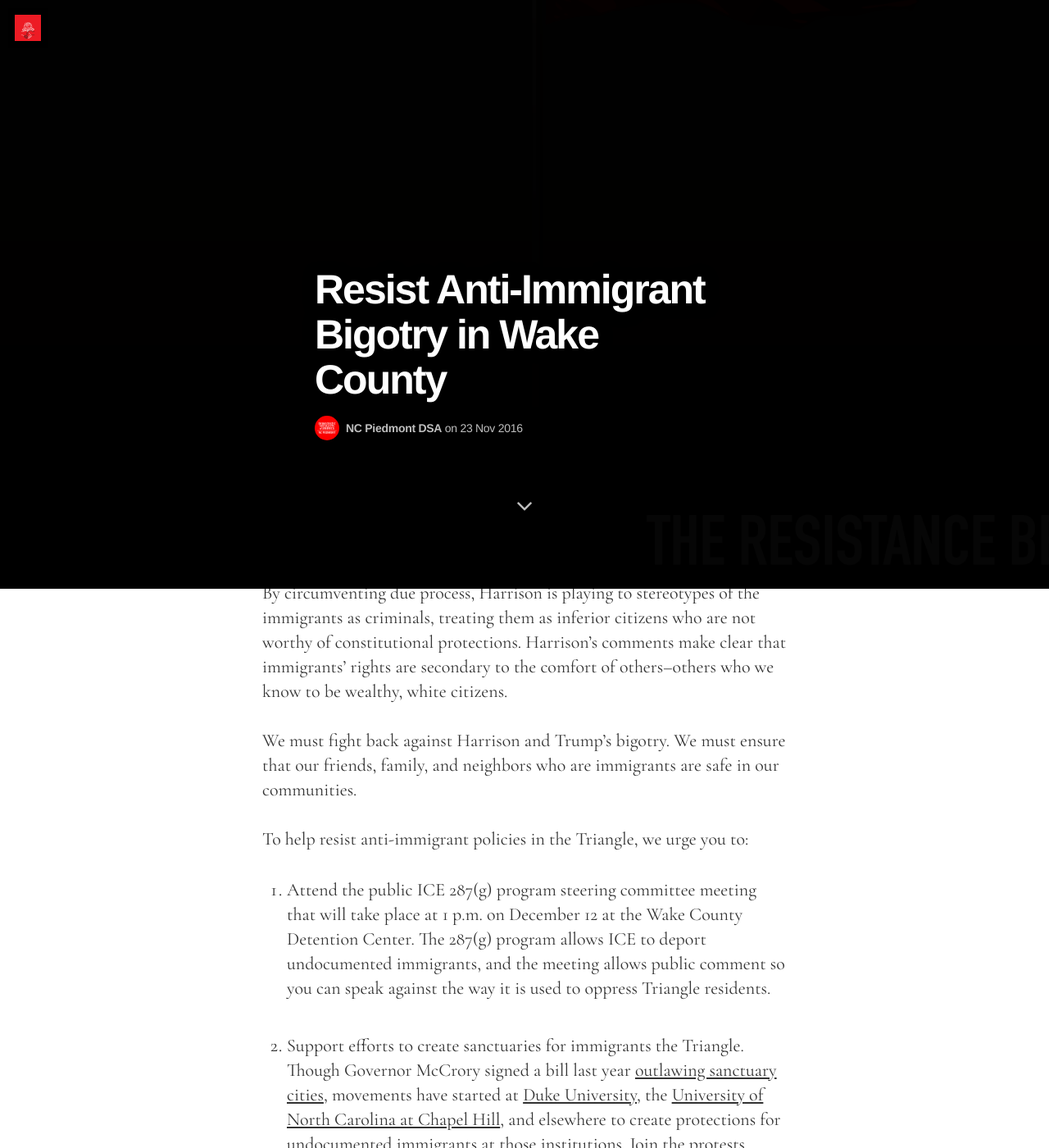
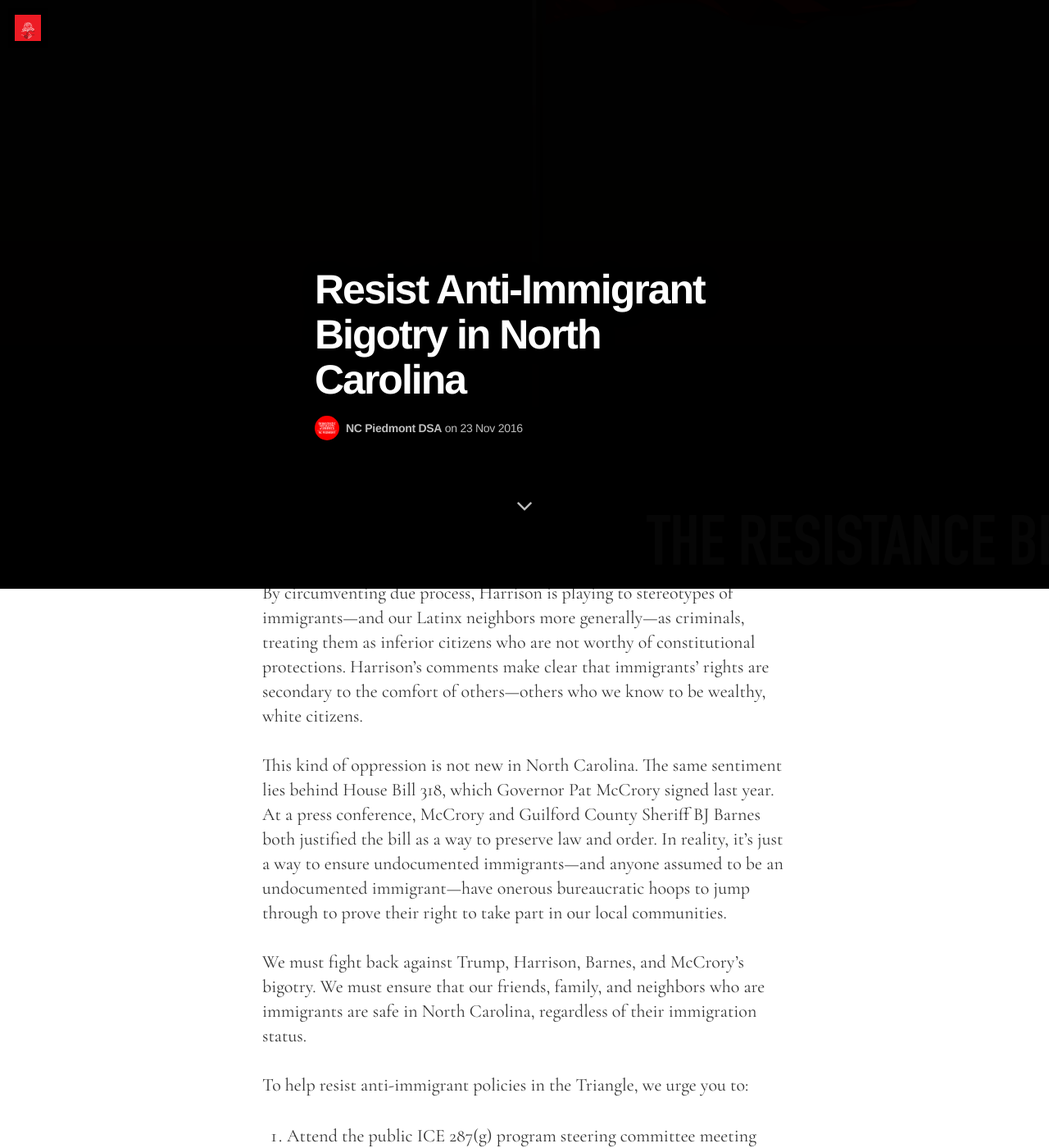
Before and after one commit to cltdsa/NCPiedmontDSA.github.io, a Jekyll site: the page built from _posts/2016-11-23-resist-anti-immigrant-bigotry.md, in a window 1280 px wide and 1400 px high, scrolled down 682 px. Shown: the whole window at 82% size. Built offline with Jekyll 4.4.1, drawn with Linux system fonts in a browser that asks for light colours; nearby versions of some CDN libraries; some web fonts are replaced; some of the changed text lies outside the part shown.

Commit message:
update post

```diff
--- a/_posts/2016-11-23-resist-anti-immigrant-bigotry.md
+++ b/_posts/2016-11-23-resist-anti-immigrant-bigotry.md
@@ -1,6 +1,6 @@
 ---
 layout: post
-title:  "Resist Anti-Immigrant Bigotry in Wake County"
+title:  "Resist Anti-Immigrant Bigotry in North Carolina"
 date:   2016-11-23 11:00:00
 categories: action
 tags: featured immigration
@@ -8,15 +8,17 @@
 image: /assets/images/resistance.png
 ---
 
-Donald Trump won the presidency by stoking and exploiting xenophobic fears, and Wake County Sheriff Donnie Harrison is promising to help Trump spread that fear in the Triangle.
+Donald Trump won the presidency by stoking and exploiting racist and xenophobic fears, and Wake County Sheriff Donnie Harrison is promising to help Trump spread that fear in the Triangle.
 
 Harrison told ABC11 that his department will willingly share information on Triangle residents with Immigration and Customs Enforcement (ICE). Though Harrison, like Trump, is claiming that he will focus on supposed criminals, he made clear that he will use ICE to target residents when he wants to remove them from the area, but doesn’t have evidence that they committed any crimes.
 
 "Hey, we don't have enough to charge him, but you [ICE] might want to look into him, he's undocumented, or she's undocumented, and let's just get him out of our neighborhood," he told ABC11.
 
-By circumventing due process, Harrison is playing to stereotypes of the immigrants as criminals, treating them as inferior citizens who are not worthy of constitutional protections. Harrison’s comments make clear that immigrants’ rights are secondary to the comfort of others–others who we know to be wealthy, white citizens.
+By circumventing due process, Harrison is playing to stereotypes of immigrants—and our Latinx neighbors more generally—as criminals, treating them as inferior citizens who are not worthy of constitutional protections. Harrison’s comments make clear that immigrants’ rights are secondary to the comfort of others—others who we know to be wealthy, white citizens.
 
-We must fight back against Harrison and Trump’s bigotry. We must ensure that our friends, family, and neighbors who are immigrants are safe in our communities.
+This kind of oppression is not new in North Carolina. The same sentiment lies behind House Bill 318, which Governor Pat McCrory signed last year. At a press conference, McCrory and Guilford County Sheriff BJ Barnes both justified the bill as a way to preserve law and order. In reality, it’s just a way to ensure undocumented immigrants—and anyone assumed to be an undocumented immigrant—have onerous bureaucratic hoops to jump through to prove their right to take part in our local communities.
+
+We must fight back against Trump, Harrison, Barnes, and McCrory’s bigotry. We must ensure that our friends, family, and neighbors who are immigrants are safe in North Carolina, regardless of their immigration status.
 
 To help resist anti-immigrant policies in the Triangle, we urge you to:
 
@@ -25,3 +27,6 @@
 2. Support efforts to create sanctuaries for immigrants the Triangle. Though Governor McCrory signed a bill last year [outlawing sanctuary cities](http://www.nytimes.com/2015/11/15/us/immigration-sanctuary-ban-creates-uncertainty-in-north-carolina.html), movements have started at [Duke University](https://docs.google.com/forms/d/e/1FAIpQLScUxuSimQkIufU5wYQjdqnCLbtijFDRRUys6guRqi2-SWQGqA/viewform?c=0&w=1), the [University of North Carolina at Chapel Hill](http://www.dailytarheel.com/article/2016/11/unc-faculty-meeting-discusses-possibility-of-a-sanctuary-university-for-undocumented-students), and elsewhere to create protections for undocumented immigrants at those institutions. Join the protests, petitions, and other actions in your area.
 
 3. Volunteer with refugee and immigrant groups in the Triangle, including [El Centro Hispano](https://www.elcentronc.org/), [El Pueblo](http://www.elpueblo.org/), [Church World Service](http://cwsrdu.org/).
+
+
+4. Donate to organizations who are on the frontlines of these battles, including the [ACLU](https://www.aclu.org/), [National Immigration Law Center](https://www.nilc.org/), and [American Immigration Council](https://www.americanimmigrationcouncil.org/).
```
